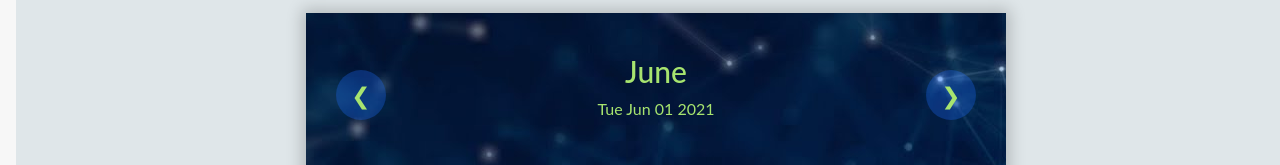
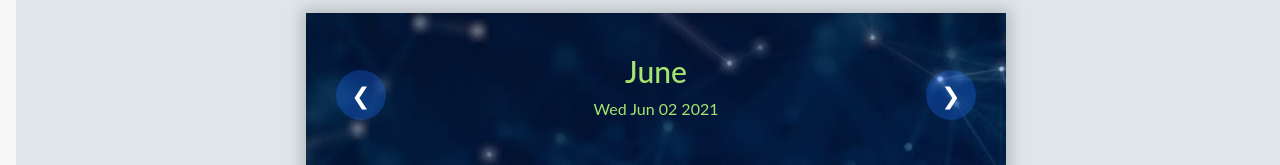
Before and after one commit to basilbabu3196/TrainingGlobalInfonet, a React (Create React App) app in the folder Calender/calender/: page / in a window 1280 px wide. Shown: the part 151-316 px from the top of the page. Built offline with nearby package versions, Linux system fonts and the light colour scheme.

Commit message:
3-6 5:47:48

```diff
--- a/Calender/calender/src/Calender.js
+++ b/Calender/calender/src/Calender.js
@@ -2,10 +2,11 @@ import React, {useState} from 'react';
 import 'bootstrap/dist/css/bootstrap.min.css'
 import { useHistory} from  'react-router-dom'
 import './calender.css';
+var dt = new Date();
+ function renderDate(){
 
-function Calender() {
-    var dt = new Date();
-    dt.setDate(1);
+
+    dt.setDate(2);
     var day = dt.getDay();
     var today = new Date();
     var endDate = new Date(
@@ -37,6 +38,7 @@ function Calender() {
    var days = dt.toDateString();
    var cells = [];
    var cell=[];
+   var cels=[];
    for (var x = day; x > 0; x--) {
       cell.push(prevDate - x + 1)
    }
@@ -45,6 +47,16 @@ function Calender() {
     if (i == today.getDate() && dt.getMonth() == today.getMonth())  cells.push(i)
     else
     cells.push(i)
+}
+
+
+const moveDate = (para) => {
+    if(para == "prev") {
+        dt.setMonth(dt.getMonth() - 1);
+    } else if(para == "next") {
+        dt.setMonth(dt.getMonth() + 1);
+    }
+    renderDate();
 }
     const myFunction = (event) => {
         event.preventDefault();
@@ -56,16 +68,16 @@ function Calender() {
     <div class="wrapper">
             <div class="calendar">
                 <div class="month">
-                    <div class="prev">
+                    <button class="prev" onClick={() => moveDate('prev')}>
                         <span>&#10094;</span>
-                    </div>
+                    </button>
                         <div>
                             <h2 id="month">{monthdata}</h2>
                             <p id="date_str">{days}</p>
                         </div>
-                    <div class="next" >
+                    <button class="next" onClick={() => moveDate('next')}>
                         <span>&#10095;</span>
-                    </div>
+                    </button>
                 </div>
                 <div class="weekdays">
                     <div>Sun</div>
@@ -83,6 +95,7 @@ function Calender() {
                 {cells.map((user) => (
         <div>{user}</div>
       ))}
+
                 </div>
             </div>
         </div>
@@ -110,4 +123,4 @@ function Calender() {
     </div>
    </center>
 }
-export default Calender;
+export default renderDate;
```
